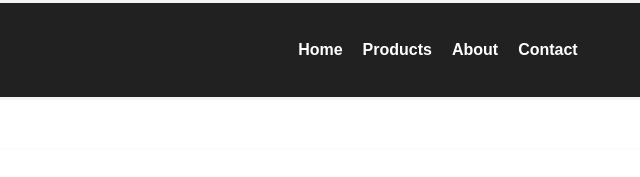
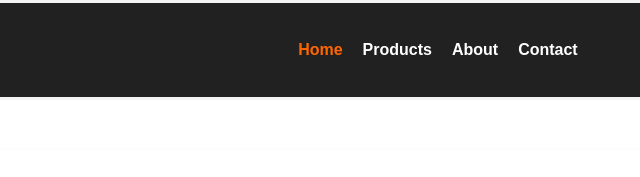
Before and after one commit to AliNaqi512629/Car-Care-Pro, a plain HTML site: page index1.html in a window 1280 px wide. In both pictures the pointer is over the link "Home". Shown: the top 177 px of the page, 295-935 px from the left. Drawn offline with Linux system fonts and the light colour scheme.

Commit message:
Update style1.css

```diff
--- a/style1.css
+++ b/style1.css
@@ -22,6 +22,9 @@ header {
     margin: 3px;
     position: sticky;
     top: 0;
+}
+header nav ul li a:hover {
+    color: #ff6600;
 }
 
 .logo {
```
